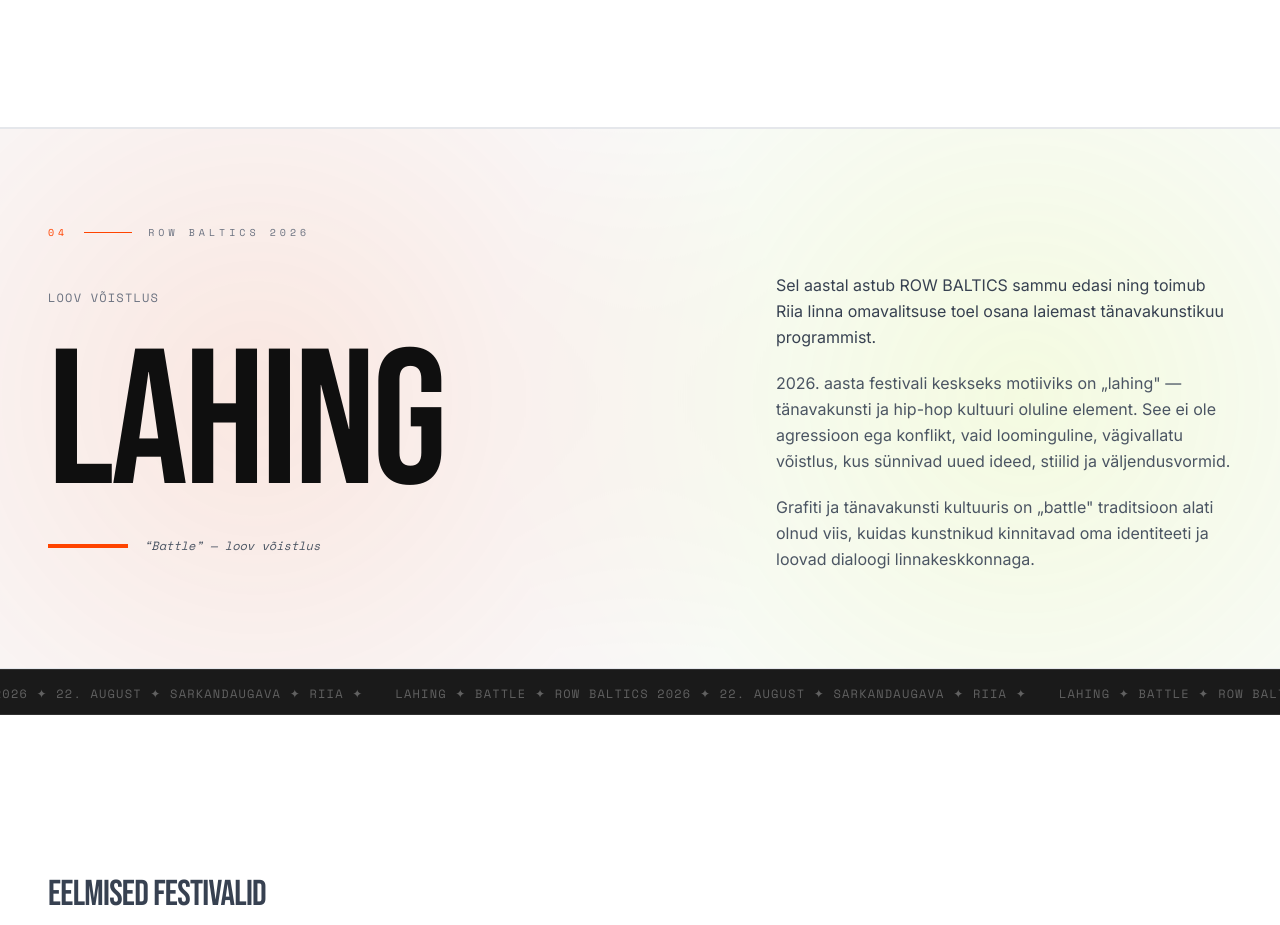
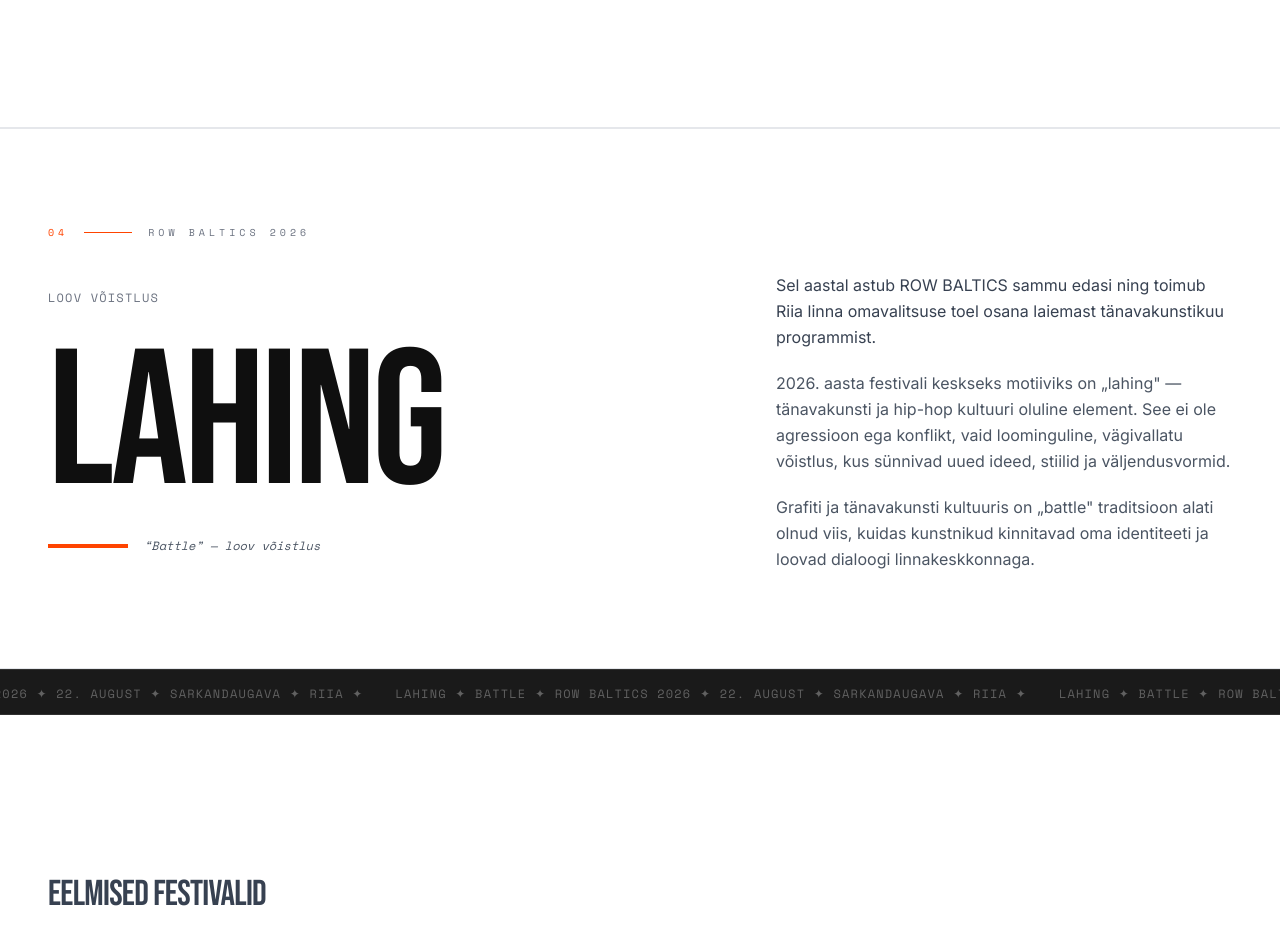
Before and after one commit to vasiljevsvladislavs-dot/rowbaltic, a Next.js app: page /ee in a window 1280 px wide. Shown: the part 4940-5865 px from the top of the page. Built offline with nearby package versions, Linux system fonts and the light colour scheme.

Commit message:
fix: white bg everywhere — festival banner, competition callout; marquee bars

```diff
--- a/src/components/sections/FestivalSection.tsx
+++ b/src/components/sections/FestivalSection.tsx
@@ -24,12 +24,7 @@ export default function FestivalSection({ dict }: Props) {
   return (
     <section id="row-baltic-2026" className="bg-white border-t border-gray-200">
       {/* Big theme banner */}
-      <div className="bg-gray-50 border-y border-gray-200 py-16 md:py-24 px-6 md:px-12 overflow-hidden relative">
-        <div className="absolute inset-0 opacity-10"
-          style={{
-            backgroundImage: 'radial-gradient(circle at 20% 50%, #ff4400 0%, transparent 50%), radial-gradient(circle at 80% 50%, #c8ff00 0%, transparent 50%)',
-          }}
-        />
+      <div className="bg-white border-y border-gray-200 py-16 md:py-24 px-6 md:px-12 overflow-hidden relative">
         <div className="max-w-7xl mx-auto relative z-10">
           <AnimateIn>
             <div className="flex items-center gap-4 mb-8">
```
